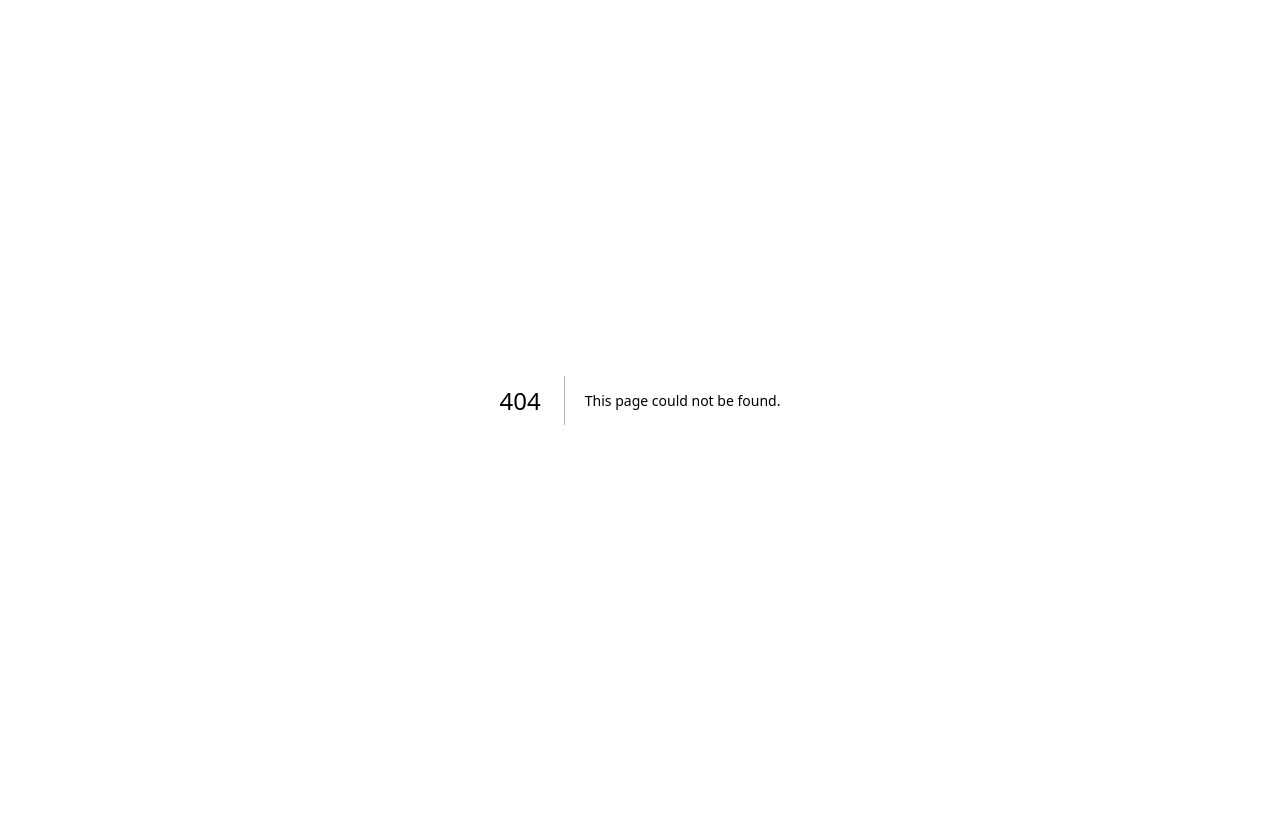
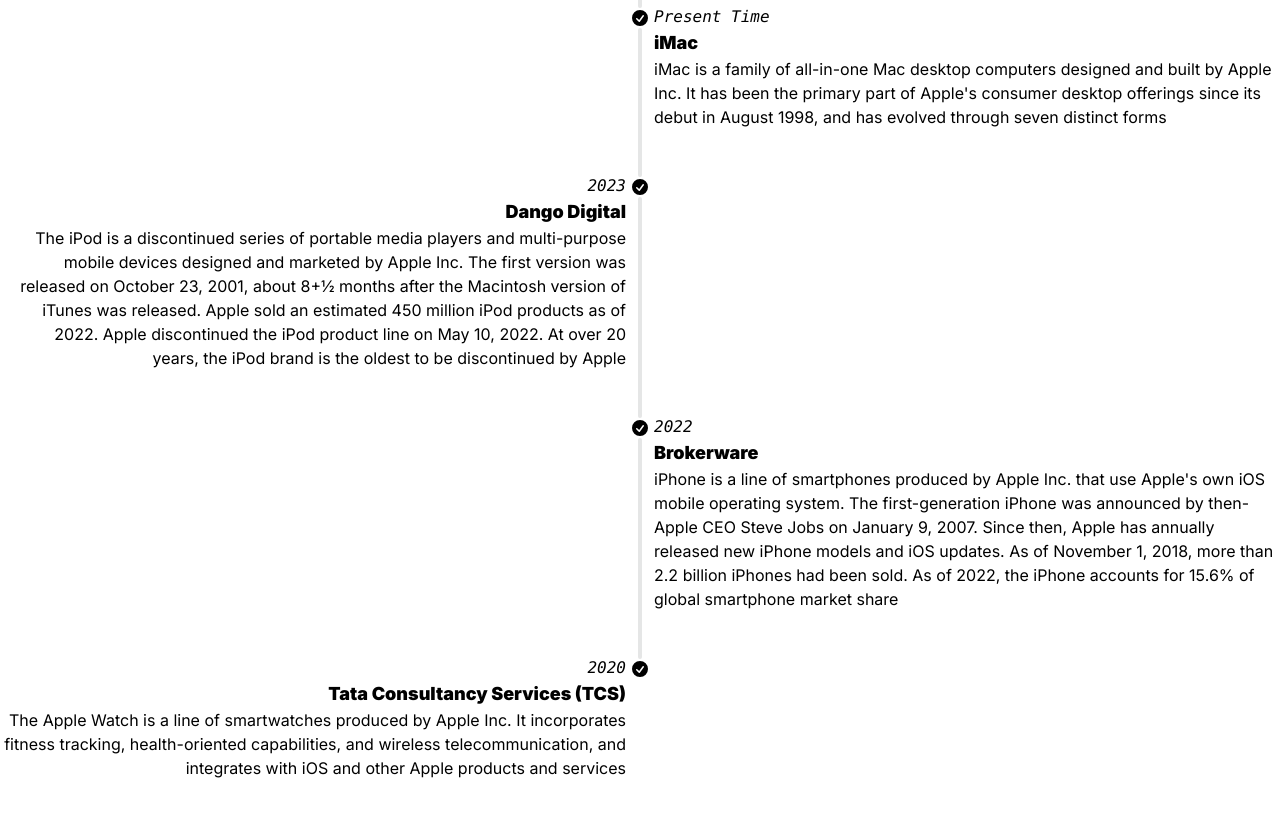
Before and after one commit to marcosdarri/portfolio, a Next.js app: page /about in a window 1280 px wide. Before the commit this address had no page. Shown: the top 816 px of the page. Built offline with nearby package versions, Linux system fonts and the light colour scheme.

Commit message:
Feat: Adds about page.

```diff
--- /dev/null
+++ b/app/about/page.jsx
@@ -0,0 +1,122 @@
+const About = () => {
+  return (
+    <ul
+      className="timeline timeline-snap-icon max-md:timeline-compact timeline-vertical"
+      id="about"
+    >
+      <li>
+        <hr />
+        <div className="timeline-middle">
+          <svg
+            xmlns="http://www.w3.org/2000/svg"
+            viewBox="0 0 20 20"
+            fill="currentColor"
+            className="h-5 w-5"
+          >
+            <path
+              fillRule="evenodd"
+              d="M10 18a8 8 0 100-16 8 8 0 000 16zm3.857-9.809a.75.75 0 00-1.214-.882l-3.483 4.79-1.88-1.88a.75.75 0 10-1.06 1.061l2.5 2.5a.75.75 0 001.137-.089l4-5.5z"
+              clipRule="evenodd"
+            />
+          </svg>
+        </div>
+        <div className="timeline-end mb-10">
+          <time className="font-mono italic">Present Time</time>
+          <div className="text-lg font-black">iMac</div>
+          iMac is a family of all-in-one Mac desktop computers designed and
+          built by Apple Inc. It has been the primary part of Apple's consumer
+          desktop offerings since its debut in August 1998, and has evolved
+          through seven distinct forms
+        </div>
+        <hr />
+      </li>
+      <li>
+        <hr />
+        <div className="timeline-middle">
+          <svg
+            xmlns="http://www.w3.org/2000/svg"
+            viewBox="0 0 20 20"
+            fill="currentColor"
+            className="h-5 w-5"
+          >
+            <path
+              fillRule="evenodd"
+              d="M10 18a8 8 0 100-16 8 8 0 000 16zm3.857-9.809a.75.75 0 00-1.214-.882l-3.483 4.79-1.88-1.88a.75.75 0 10-1.06 1.061l2.5 2.5a.75.75 0 001.137-.089l4-5.5z"
+              clipRule="evenodd"
+            />
+          </svg>
+        </div>
+        <div className="timeline-start mb-10 md:text-end">
+          <time className="font-mono italic">2023</time>
+          <div className="text-lg font-black">Dango Digital</div>
+          The iPod is a discontinued series of portable media players and
+          multi-purpose mobile devices designed and marketed by Apple Inc. The
+          first version was released on October 23, 2001, about 8+1⁄2 months
+          after the Macintosh version of iTunes was released. Apple sold an
+          estimated 450 million iPod products as of 2022. Apple discontinued the
+          iPod product line on May 10, 2022. At over 20 years, the iPod brand is
+          the oldest to be discontinued by Apple
+        </div>
+        <hr />
+      </li>
+      <li>
+        <hr />
+        <div className="timeline-middle">
+          <svg
+            xmlns="http://www.w3.org/2000/svg"
+            viewBox="0 0 20 20"
+            fill="currentColor"
+            className="h-5 w-5"
+          >
+            <path
+              fillRule="evenodd"
+              d="M10 18a8 8 0 100-16 8 8 0 000 16zm3.857-9.809a.75.75 0 00-1.214-.882l-3.483 4.79-1.88-1.88a.75.75 0 10-1.06 1.061l2.5 2.5a.75.75 0 001.137-.089l4-5.5z"
+              clipRule="evenodd"
+            />
+          </svg>
+        </div>
+        <div className="timeline-end mb-10">
+          <time className="font-mono italic">2022</time>
+          <div className="text-lg font-black">Brokerware</div>
+          iPhone is a line of smartphones produced by Apple Inc. that use
+          Apple's own iOS mobile operating system. The first-generation iPhone
+          was announced by then-Apple CEO Steve Jobs on January 9, 2007. Since
+          then, Apple has annually released new iPhone models and iOS updates.
+          As of November 1, 2018, more than 2.2 billion iPhones had been sold.
+          As of 2022, the iPhone accounts for 15.6% of global smartphone market
+          share
+        </div>
+        <hr />
+      </li>
+      <li>
+        <hr />
+        <div className="timeline-middle">
+          <svg
+            xmlns="http://www.w3.org/2000/svg"
+            viewBox="0 0 20 20"
+            fill="currentColor"
+            className="h-5 w-5"
+          >
+            <path
+              fillRule="evenodd"
+              d="M10 18a8 8 0 100-16 8 8 0 000 16zm3.857-9.809a.75.75 0 00-1.214-.882l-3.483 4.79-1.88-1.88a.75.75 0 10-1.06 1.061l2.5 2.5a.75.75 0 001.137-.089l4-5.5z"
+              clipRule="evenodd"
+            />
+          </svg>
+        </div>
+        <div className="timeline-start mb-10 md:text-end">
+          <time className="font-mono italic">2020</time>
+          <div className="text-lg font-black">
+            Tata Consultancy Services (TCS)
+          </div>
+          The Apple Watch is a line of smartwatches produced by Apple Inc. It
+          incorporates fitness tracking, health-oriented capabilities, and
+          wireless telecommunication, and integrates with iOS and other Apple
+          products and services
+        </div>
+      </li>
+    </ul>
+  );
+};
+
+export default About;
```
